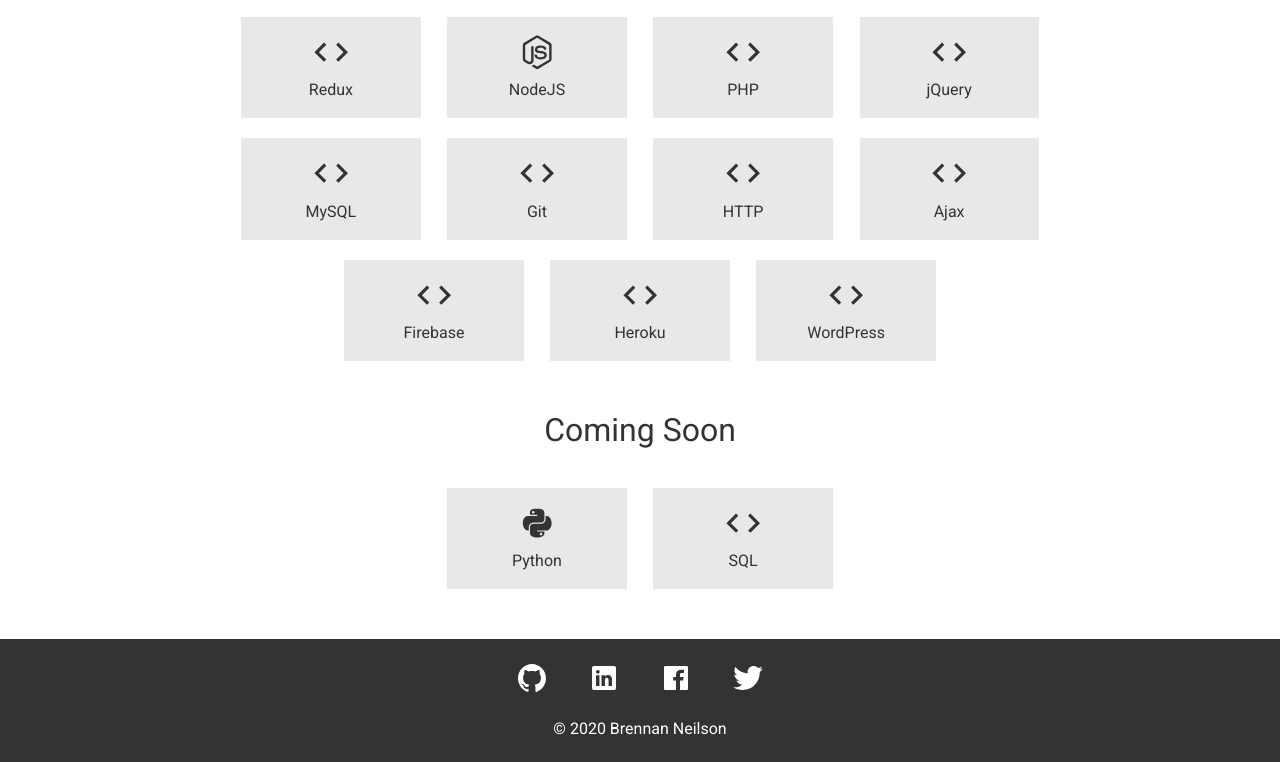
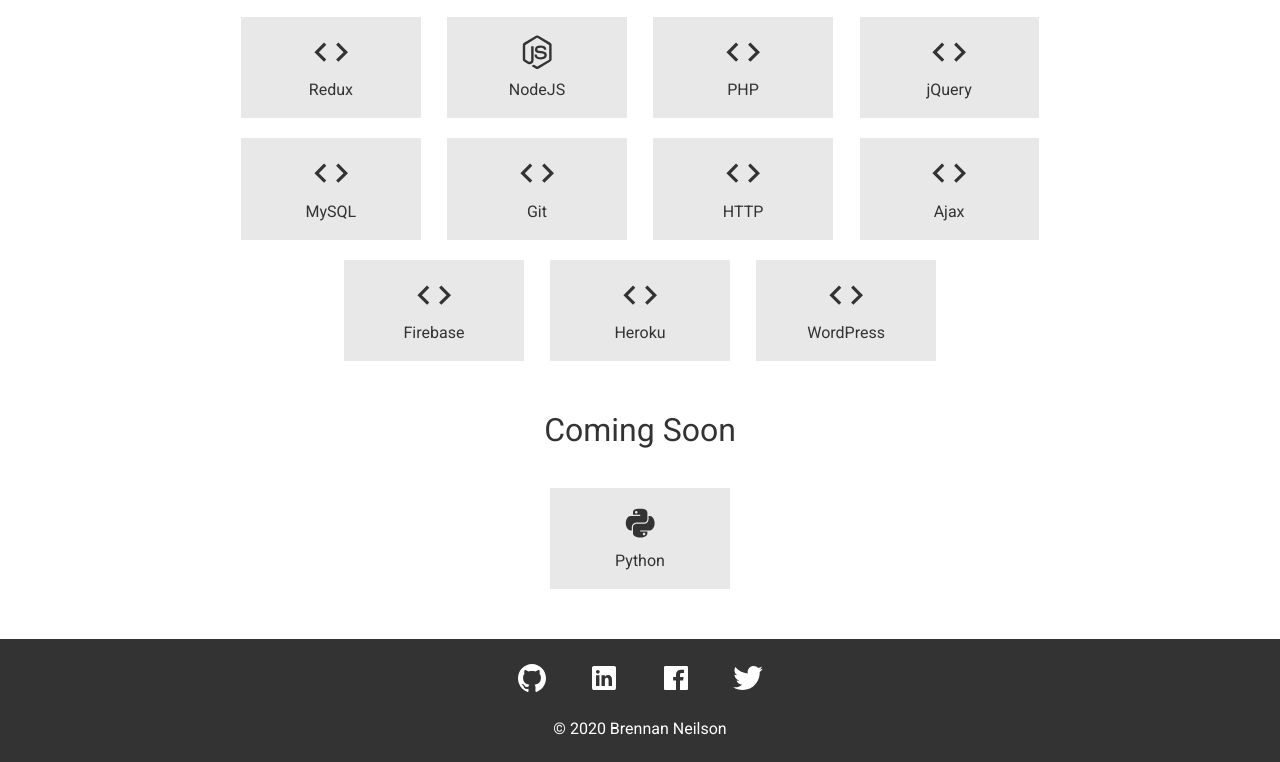
Before and after one commit to bvneilson/brennanneilson.com, a website: page public/index.html in a window 1280 px wide. Shown: the part 3570-4332 px from the top of the page. Drawn offline with nearby package versions, Linux system fonts and the light colour scheme.

Commit message:
updating skills section

```diff
--- a/public/index.html
+++ b/public/index.html
@@ -214,10 +214,6 @@
       <ion-icon name="logo-python"></ion-icon>
       <p>Python</p>
     </div>
-    <div class="skill">
-      <ion-icon name="code"></ion-icon>
-      <p>SQL</p>
-    </div>
   </section>
 
   <footer>
```
